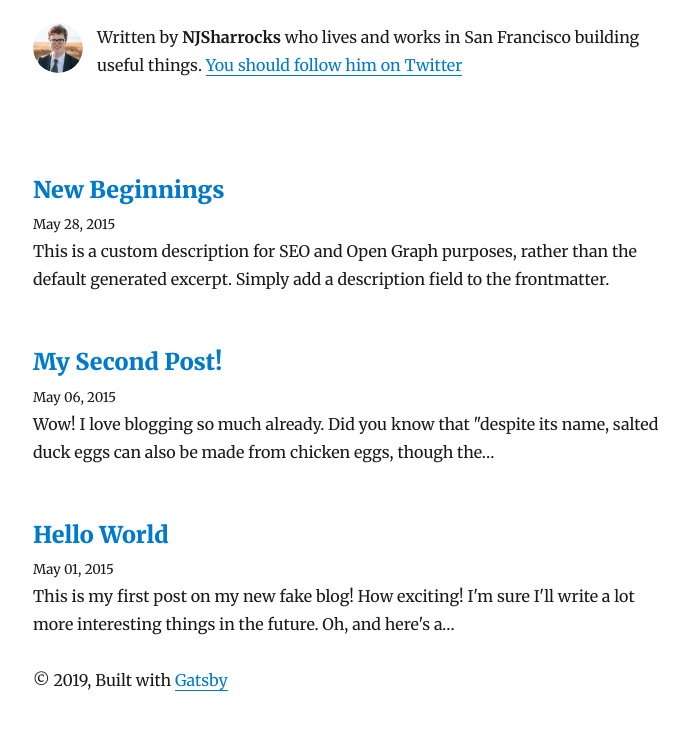
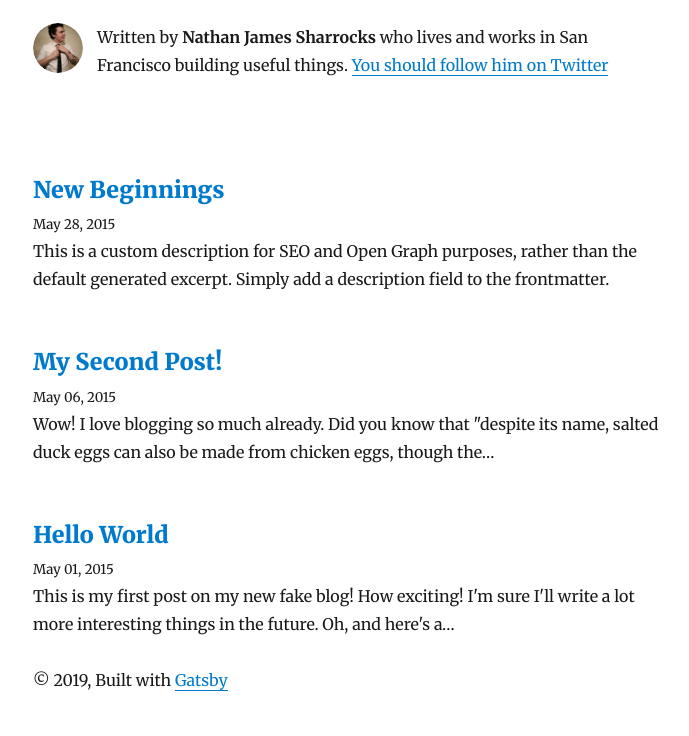
Before and after one commit to NJSharrocks/njsharrocks, a Gatsby site: page / in a window 1280 px wide. Shown: the part 131-867 px from the top of the page, without its empty margins (292-981 px from the left). Built offline with nearby package versions, Linux system fonts and the light colour scheme; Gatsby itself is replaced by a stand-in of ours; some packages are replaced by stand-ins of ours.

Commit message:
initial commit

```diff
--- a/gatsby-config.js
+++ b/gatsby-config.js
@@ -1,7 +1,7 @@
 module.exports = {
   siteMetadata: {
     title: `NJSharrocks`,
-    author: `NJSharrocks`,
+    author: `Nathan James Sharrocks`,
     description: `At this moment, I've no idea.`,
     siteUrl: `https://compassionate-mccarthy-cd3cd8.netlify.com/`,
     social: {
--- a/src/components/bio.js
+++ b/src/components/bio.js
@@ -14,7 +14,7 @@ import { rhythm } from "../utils/typography"
 const Bio = () => {
   const data = useStaticQuery(graphql`
     query BioQuery {
-      avatar: file(absolutePath: { regex: "/profile-pic.jpg/" }) {
+      avatar: file(absolutePath: { regex: "/profile-pic.png/" }) {
         childImageSharp {
           fixed(width: 50, height: 50) {
             ...GatsbyImageSharpFixed
```
Also changed, not shown: content/assets/profile-pic.png (added).
